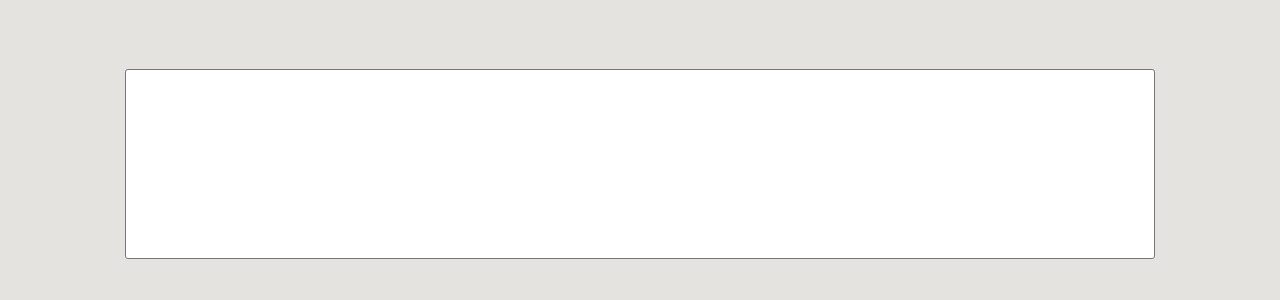
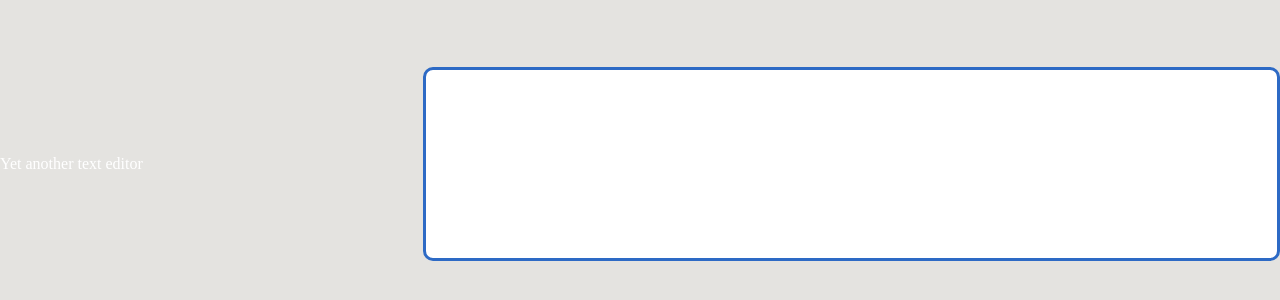
Before and after one commit to cammell/SEd, a website built with webpack: page src/pages/index.html in a window 1280 px wide. Shown: the part 236-536 px from the top of the page. Built offline with nearby package versions, Linux system fonts and the light colour scheme.

Commit message:
text field border modified, text window name paragraph, bad styling so far

```diff
--- a/src/pages/index.html
+++ b/src/pages/index.html
@@ -24,6 +24,7 @@
   </head>
   <body>
     <div class="container">
+      <p class="name"> Yet another text editor</p>
       <textarea cols="80" rows="10" type="text" id="editor" class="editor" name="editor" placeholder=""></textarea>
     </div>
   </body>
--- a/src/scss/main.scss
+++ b/src/scss/main.scss
@@ -16,13 +16,21 @@ body {
   height: 100%;
   width: 100%;
   display: flex;
+  number: 1;
   align-items: center;
   justify-content: center;
 }
 .editor {
+  flex: 2;
   height: 60%;
   width: 80%;
   resize: none;
-  border-radius: 3px;
+  border-radius: 10px;
+  border-style: solid;
+  border-width: 3px;
+  border-color: #2D6AC5;
+}
 
+.name {
+  flex: 1;
 }
```
